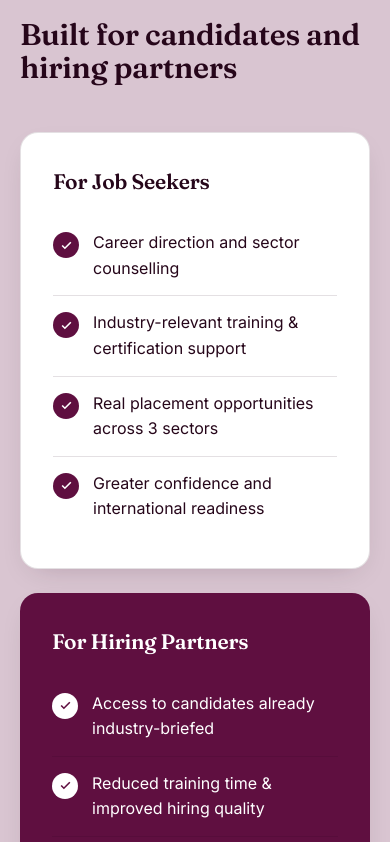
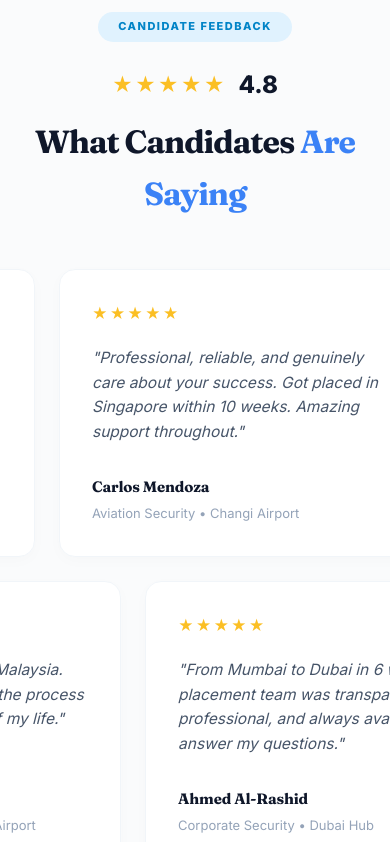
Before and after one commit to redsandigitals45/ecofusion, a React (Vite) app: page / in a window 390 px wide. Shown: the part 6862-7704 px from the top of the page. Built offline with nearby package versions, Linux system fonts and the light colour scheme.

Commit message:
Added review section.

```diff
--- a/src/assets/css/style.css
+++ b/src/assets/css/style.css
@@ -1476,3 +1476,223 @@ section {
     grid-template-columns: 1fr;
   }
 }
+/* JOURNEY CIRCLE GRID */
+.journey-grid {
+  gap: 40px;
+}
+
+.journey-item {
+  text-align: center;
+  display: flex;
+  flex-direction: column;
+  align-items: center;
+}
+
+.journey-circle {
+  width: 100px;
+  height: 100px;
+  border-radius: 50%;
+  display: flex;
+  flex-direction: column;
+  align-items: center;
+  justify-content: center;
+  color: #fff;
+  margin-bottom: 24px;
+  box-shadow: 0 10px 25px rgba(0, 0, 0, 0.2);
+  transition: transform 0.4s cubic-bezier(0.2, 0.8, 0.2, 1);
+}
+
+.journey-item:hover .journey-circle {
+  transform: translateY(-8px) scale(1.05);
+}
+
+.journey-circle .ji-icon {
+  margin-bottom: 2px;
+}
+
+.journey-circle .ji-num {
+  font-size: 11px;
+  font-weight: 800;
+  letter-spacing: 1px;
+  opacity: 0.9;
+}
+
+.journey-item h3 {
+  font-size: 20px;
+  font-weight: 800;
+  color: #fff;
+  margin-bottom: 12px;
+}
+
+.journey-item p {
+  color: rgba(255, 255, 255, 0.7);
+  font-size: 14.5px;
+  line-height: 1.6;
+}
+
+/* REVIEWS MARQUEE SECTION */
+.reviews-section {
+  padding: 100px 0;
+  background-color: #fafbfc;
+  overflow: hidden;
+}
+
+.reviews-head {
+  text-align: center;
+  margin-bottom: 50px;
+}
+
+.reviews-pill {
+  display: inline-block;
+  padding: 6px 20px;
+  background: #e0f2fe;
+  color: #0284c7;
+  border-radius: 50px;
+  font-size: 11px;
+  font-weight: 800;
+  letter-spacing: 1.5px;
+  text-transform: uppercase;
+  margin-bottom: 24px;
+}
+
+.reviews-rating {
+  display: flex;
+  align-items: center;
+  justify-content: center;
+  gap: 12px;
+  margin-bottom: 12px;
+  font-size: 24px;
+  font-weight: 800;
+  color: #0f172a;
+}
+
+.reviews-rating .stars {
+  color: #fbbf24;
+  font-size: 20px;
+  letter-spacing: 2px;
+}
+
+.reviews-title {
+  font-size: clamp(32px, 4vw, 44px);
+  font-weight: 800;
+  color: #0f172a;
+  letter-spacing: -1px;
+}
+
+.reviews-title span {
+  color: #3b82f6;
+}
+
+.reviews-track-container {
+  display: flex;
+  flex-direction: column;
+  gap: 24px;
+  margin-bottom: 50px;
+  width: 100vw;
+  position: relative;
+  left: 50%;
+  right: 50%;
+  margin-left: -50vw;
+  margin-right: -50vw;
+}
+
+.reviews-track {
+  display: flex;
+  gap: 24px;
+  width: max-content;
+}
+
+.reviews-track.left {
+  animation: scroll-left 60s linear infinite;
+}
+
+.reviews-track.right {
+  animation: scroll-right 60s linear infinite;
+}
+
+.reviews-track:hover {
+  animation-play-state: paused;
+}
+
+@keyframes scroll-left {
+  0% { transform: translateX(0); }
+  100% { transform: translateX(-50%); }
+}
+
+@keyframes scroll-right {
+  0% { transform: translateX(-50%); }
+  100% { transform: translateX(0); }
+}
+
+.review-card {
+  width: 360px;
+  background: #fff;
+  border-radius: 16px;
+  padding: 32px;
+  border: 1px solid #f1f5f9;
+  box-shadow: 0 4px 15px rgba(0, 0, 0, 0.02);
+  display: flex;
+  flex-direction: column;
+  transition: transform 0.3s ease, box-shadow 0.3s ease;
+}
+
+.review-card:hover {
+  transform: translateY(-4px);
+  box-shadow: 0 12px 25px rgba(0,0,0,0.06);
+}
+
+.review-card .stars {
+  color: #fbbf24;
+  margin-bottom: 20px;
+  font-size: 15px;
+  letter-spacing: 2px;
+}
+
+.review-text {
+  font-style: italic;
+  color: #475569;
+  font-size: 15.5px;
+  line-height: 1.6;
+  margin-bottom: 30px;
+  flex-grow: 1;
+}
+
+.review-author {
+  margin-top: auto;
+}
+
+.review-author h4 {
+  font-size: 15px;
+  font-weight: 800;
+  color: #0f172a;
+  margin-bottom: 4px;
+}
+
+.review-author p {
+  font-size: 13px;
+  color: #94a3b8;
+}
+
+.reviews-action {
+  text-align: center;
+  margin-top: 10px;
+}
+
+.btn-blue {
+  background: #0ea5e9;
+  color: #fff;
+  padding: 16px 36px;
+  border-radius: 8px;
+  font-weight: 800;
+  text-decoration: none;
+  font-size: 14px;
+  display: inline-block;
+  transition: background 0.3s, transform 0.2s;
+  box-shadow: 0 4px 12px rgba(14, 165, 233, 0.3);
+}
+
+.btn-blue:hover {
+  background: #0284c7;
+  color: #fff;
+  transform: translateY(-2px);
+}
--- a/src/pages/Home.jsx
+++ b/src/pages/Home.jsx
@@ -1,4 +1,20 @@
 import { Link } from 'react-router-dom';
+
+const reviewsRow1 = [
+    { id: 1, text: "I've always dreamed of working on a cruise ship. They matched me with the perfect culinary role and even helped with my STCW certification.", name: "Keiko Tanaka", role: "Chef • Celebrity Cruises" },
+    { id: 2, text: "Professional, reliable, and genuinely care about your success. Got placed in Singapore within 10 weeks. Amazing support throughout.", name: "Carlos Mendoza", role: "Aviation Security • Changi Airport" },
+    { id: 3, text: "The grooming sessions and interview preparation were spot on. I passed the Etihad assessment on my first attempt. Forever grateful!", name: "Fatima Al-Zahra", role: "Cabin Crew • Etihad Airways" },
+    { id: 4, text: "Seamless process from start to finish. The team even helped me negotiate my contract terms. I'm now exploring the Caribbean daily!", name: "Lucas Ferreira", role: "Deck Officer • Norwegian Cruise" },
+    { id: 5, text: "Absolutely incredible service! The team guided me through every step, from CV to contract. Now flying tax-free to 40+ destinations!", name: "Priya Sharma", role: "Cabin Crew • Qatar Airways" }
+];
+
+const reviewsRow2 = [
+    { id: 6, text: "I had zero experience in the maritime industry. Ecofusion's team trained me, prepped me, and placed me in 3 months. Life-changing!", name: "James Okafor", role: "Steward • MSC Cruises" },
+    { id: 7, text: "Found an incredible job in Malaysia. Their visa assistance made the process stress-free. Best decision of my life.", name: "Maria Santos", role: "Security Officer • Kuala Lumpur Airport" },
+    { id: 8, text: "From Mumbai to Dubai in 6 weeks! The placement team was transparent, professional, and always available to answer my questions.", name: "Ahmed Al-Rashid", role: "Corporate Security • Dubai Hub" },
+    { id: 9, text: "Could not recommend them highly enough. From initial training to final placement on a luxury liner, everything was handled perfectly.", name: "Sarah Jenkins", role: "Guest Relations • Royal Caribbean" },
+    { id: 10, text: "The hotel management placement process was incredibly smooth. They found a role that perfectly matched my 5-star resort background.", name: "David Chen", role: "Front Desk Manager • Hilton Sydney" }
+];
 
 export default function Home() {
     return (
@@ -222,6 +238,56 @@ export default function Home() {
                 </div>
             </section>
 
+            {/* REVIEWS MARQUEE */}
+            <section className="reviews-section">
+                <div className="container">
+                    <div className="reviews-head">
+                        <span className="reviews-pill">Candidate Feedback</span>
+                        <div className="reviews-rating">
+                            <div className="stars">★★★★★</div>
+                            <span>4.8</span>
+                        </div>
+                        <h2 className="reviews-title">What Candidates <span>Are Saying</span></h2>
+                    </div>
+                </div>
+
+                <div className="reviews-track-container">
+                    {/* Top Row - Scrolls Left */}
+                    <div className="reviews-track left">
+                        {[...reviewsRow1, ...reviewsRow1, ...reviewsRow1].map((review, i) => (
+                            <div className="review-card" key={`r1-${i}`}>
+                                <div className="stars">★★★★★</div>
+                                <p className="review-text">"{review.text}"</p>
+                                <div className="review-author">
+                                    <h4>{review.name}</h4>
+                                    <p>{review.role}</p>
+                                </div>
+                            </div>
+                        ))}
+                    </div>
+
+                    {/* Bottom Row - Scrolls Right */}
+                    <div className="reviews-track right">
+                        {[...reviewsRow2, ...reviewsRow2, ...reviewsRow2].map((review, i) => (
+                            <div className="review-card" key={`r2-${i}`}>
+                                <div className="stars">★★★★★</div>
+                                <p className="review-text">"{review.text}"</p>
+                                <div className="review-author">
+                                    <h4>{review.name}</h4>
+                                    <p>{review.role}</p>
+                                </div>
+                            </div>
+                        ))}
+                    </div>
+                </div>
+
+                <div className="container">
+                    <div className="reviews-action">
+                        <Link to="/reviews" className="btn-blue">READ MORE REVIEWS</Link>
+                    </div>
+                </div>
+            </section>
+
             {/* BENEFITS */}
             <section className="section on-lavender">
                 <div className="container">
```
